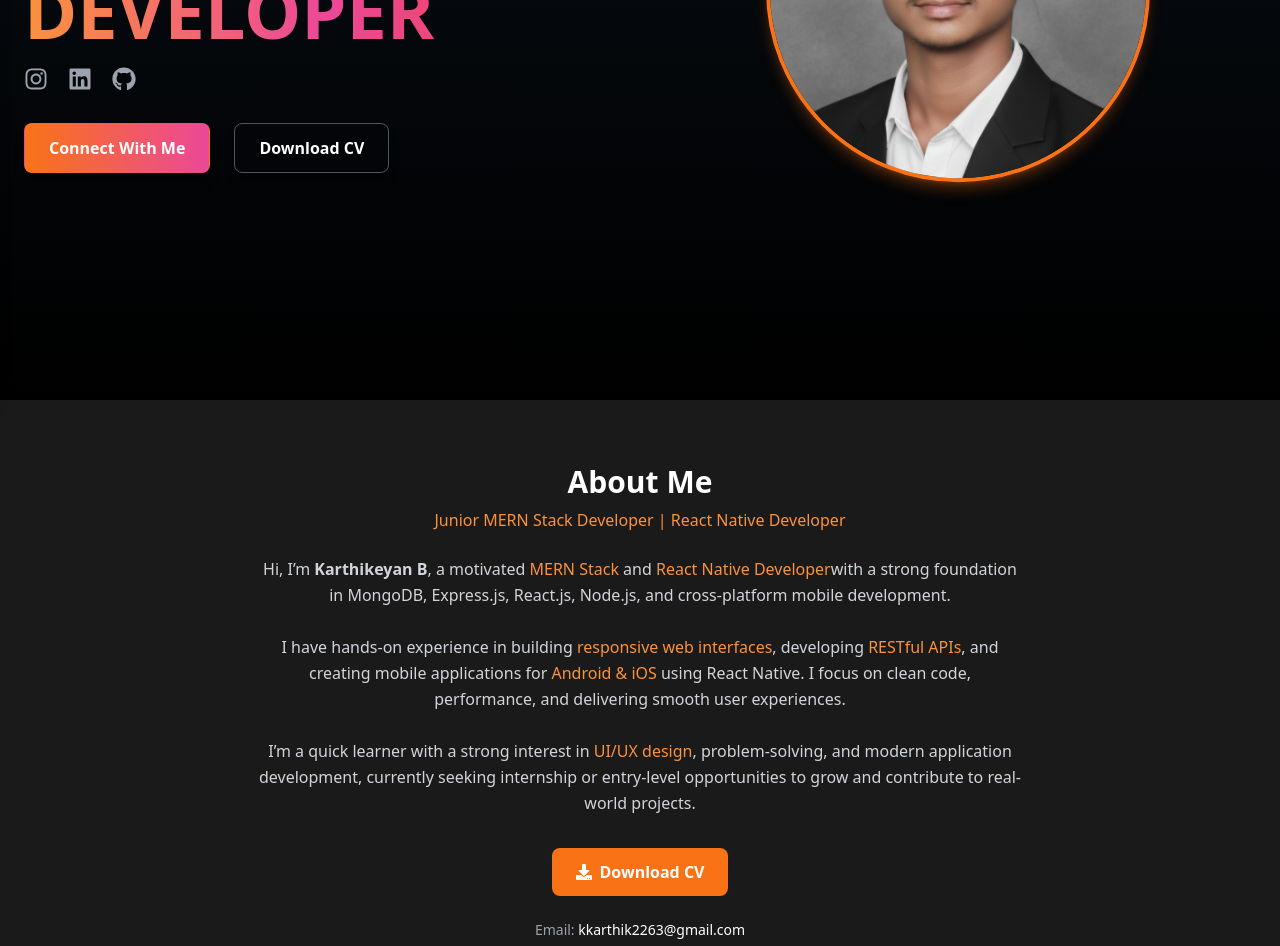
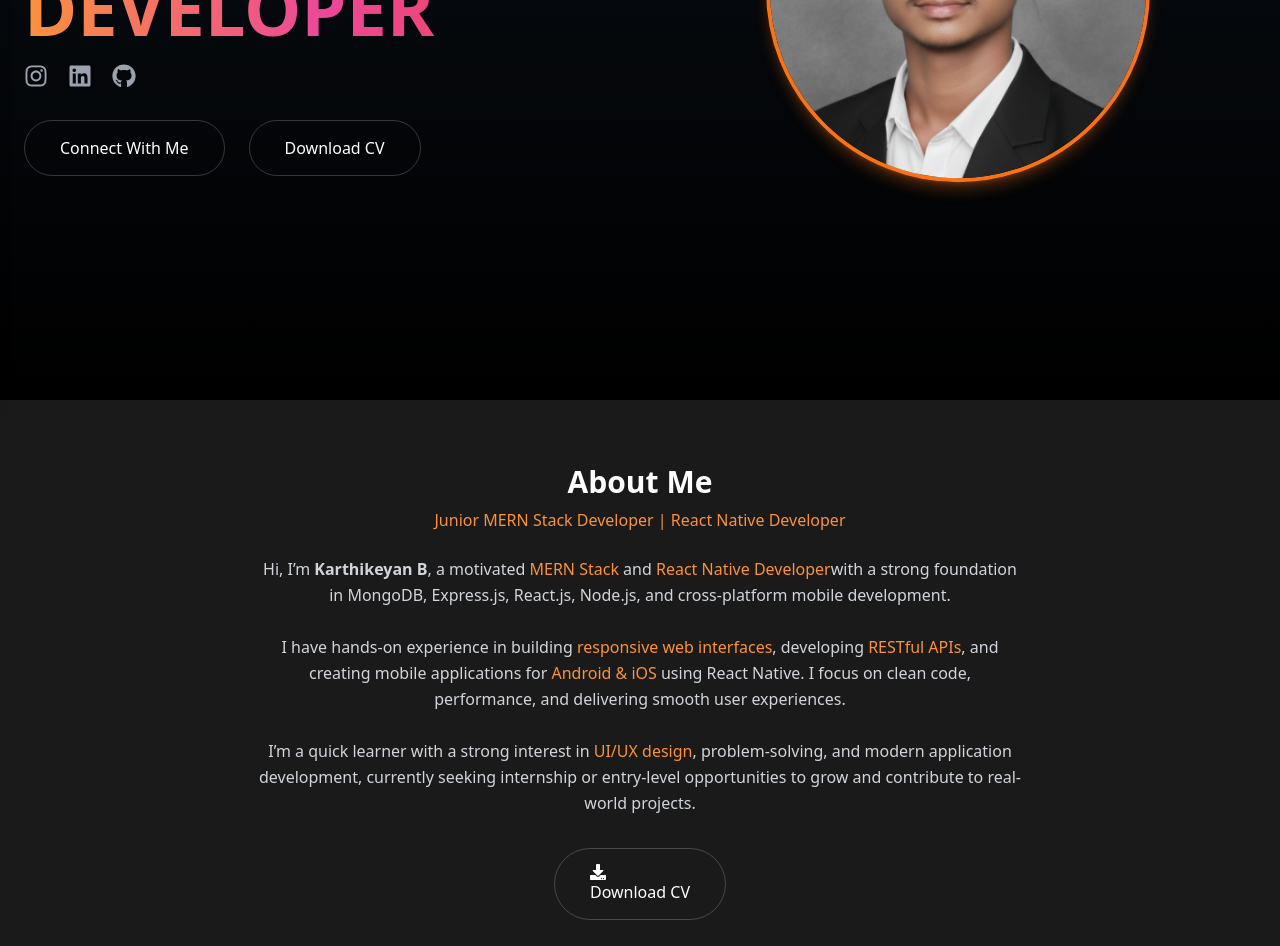
Before and after one commit to Karthik1212k/FUTURE_FS_01, a React (Vite) app: page / in a window 1280 px wide. Shown: the part 400-1346 px from the top of the page. Built offline with nearby package versions, Linux system fonts and the light colour scheme.

Commit message:
new comint

```diff
--- a/src/components/Aboutme.jsx
+++ b/src/components/Aboutme.jsx
@@ -2,6 +2,7 @@
 import React from "react";
 import { FaDownload } from "react-icons/fa";
 import { motion } from "framer-motion";
+import MagneticButton from "./MagneticButton";
 
 export default function AboutMe() {
   const containerVariants = {
@@ -63,16 +64,14 @@ export default function AboutMe() {
           </motion.p>
 
           {/* Download CV Button */}
-          <motion.a
-            href="/Karthikeyan_B_Junior_MERN_Stack_Developer_CV.pdf"
-            download
-            className="inline-flex items-center justify-center bg-orange-500 hover:bg-orange-600 text-white font-semibold px-6 py-3 rounded-lg transition duration-200"
-            variants={itemVariants}
-            whileHover={{ scale: 1.05, boxShadow: "0px 0px 8px rgb(249, 115, 22)" }}
-            whileTap={{ scale: 0.95 }}
-          >
-            <FaDownload className="mr-2" /> Download CV
-          </motion.a>
+          <motion.div variants={itemVariants} className="flex justify-center">
+            <MagneticButton
+              href="/Karthikeyan_B_Junior_MERN_Stack_Developer_CV.pdf"
+              download
+            >
+              <FaDownload className="mr-2" /> Download CV
+            </MagneticButton>
+          </motion.div>
 
           {/* Contact Info */}
           <motion.div className="mt-6 text-gray-400 text-sm space-y-1" variants={itemVariants}>
--- /dev/null
+++ b/src/components/MagneticButton.css
@@ -0,0 +1,70 @@
+/* Base button styles */
+.dulcedo-btn {
+  position: relative;
+  display: inline-flex;
+  align-items: center;
+  justify-content: center;
+  padding: 15px 35px;
+  border: 1px solid rgba(255, 255, 255, 0.2);
+  /* Minimalist light border for dark bg */
+  border-radius: 999px;
+  /* Perfect pill shape */
+  background-color: transparent;
+  color: #fff;
+  /* White text for dark mode */
+  font-size: 16px;
+  font-family: inherit;
+  font-weight: 500;
+  cursor: pointer;
+  overflow: hidden;
+  text-decoration: none;
+
+  /* Smooth transition for the magnetic snap-back */
+  transition: transform 0.3s cubic-bezier(0.25, 1, 0.5, 1);
+  z-index: 1;
+}
+
+/* Remove transform transition while hovering so it tracks the mouse instantly */
+.dulcedo-btn:hover {
+  transition: transform 0s linear;
+}
+
+/* The Text Layer */
+.dulcedo-btn span {
+  position: relative;
+  z-index: 2;
+  transition: color 0.4s cubic-bezier(0.76, 0, 0.24, 1);
+}
+
+/* The Liquid Fill Layer */
+.dulcedo-btn::before {
+  content: "";
+  position: absolute;
+  top: 100%;
+  left: 0;
+  width: 100%;
+  height: 100%;
+  background-color: #f97316;
+  /* Orange color of the fill */
+
+  /* Creates the curved "bubble" effect at the top of the fill */
+  border-radius: 50% 50% 0 0;
+
+  /* Custom cubic-bezier for that premium, snappy easing */
+  transition: top 0.5s cubic-bezier(0.76, 0, 0.24, 1),
+    border-radius 0.5s cubic-bezier(0.76, 0, 0.24, 1);
+  z-index: -1;
+}
+
+/* Hover States */
+.dulcedo-btn:hover span {
+  color: #fff;
+  /* Text stays white on hover */
+}
+
+.dulcedo-btn:hover::before {
+  top: 0;
+  /* Sweeps up to fill the button */
+  border-radius: 0;
+  /* Flattens out perfectly */
+}
--- /dev/null
+++ b/src/components/MagneticButton.jsx
@@ -0,0 +1,45 @@
+import React, { useRef, useState } from 'react';
+import './MagneticButton.css'; // Import the CSS file below
+
+const MagneticButton = ({ children, onClick, href, className = '', type = 'button', ...rest }) => {
+    const buttonRef = useRef(null);
+    const [position, setPosition] = useState({ x: 0, y: 0 });
+
+    const handleMouseMove = (e) => {
+        if (!buttonRef.current) return;
+        const { left, top, width, height } = buttonRef.current.getBoundingClientRect();
+        // The multiplier (0.3) controls the strength of the magnetic pull
+        const x = (e.clientX - left - width / 2) * 0.3;
+        const y = (e.clientY - top - height / 2) * 0.3;
+        setPosition({ x, y });
+    };
+
+    const handleMouseLeave = () => {
+        // Reset position smoothly when the mouse leaves
+        setPosition({ x: 0, y: 0 });
+    };
+
+    // Render an <a> tag if an href is provided, otherwise a <button>
+    const Component = href ? 'a' : 'button';
+    const buttonProps = href ? {} : { type };
+
+    return (
+        <Component
+            href={href}
+            ref={buttonRef}
+            className={`dulcedo-btn ${className}`}
+            onMouseMove={handleMouseMove}
+            onMouseLeave={handleMouseLeave}
+            onClick={onClick}
+            style={{
+                transform: `translate(${position.x}px, ${position.y}px)`
+            }}
+            {...buttonProps}
+            {...rest}
+        >
+            <span>{children}</span>
+        </Component>
+    );
+};
+
+export default MagneticButton;
--- a/src/components/Projects.jsx
+++ b/src/components/Projects.jsx
@@ -4,6 +4,7 @@ import { motion, AnimatePresence } from "framer-motion";
 import { FaExternalLinkAlt, FaGithub, FaChevronLeft, FaChevronRight } from "react-icons/fa";
 import TiltedCard from "./TiltedCard";
 import ElectricBorder from "./ElectricBorder";
+import MagneticButton from "./MagneticButton";
 
 export default function Projects() {
   const projectList = [
@@ -167,14 +168,15 @@ export default function Projects() {
                         </div>
 
                         <div className="flex justify-end">
-                          <a
+                          <MagneticButton
                             href={projectList[currentIndex].link}
                             target="_blank"
                             rel="noopener noreferrer"
-                            className="inline-flex items-center gap-2 text-white bg-orange-500 hover:bg-orange-600 px-5 py-2 rounded-lg font-medium transition-colors shadow-md"
                           >
-                            {projectList[currentIndex].icon} View Project
-                          </a>
+                            <div className="flex items-center gap-2">
+                              {projectList[currentIndex].icon} View Project
+                            </div>
+                          </MagneticButton>
                         </div>
                       </div>
                     </ElectricBorder>
--- a/src/components/contact.jsx
+++ b/src/components/contact.jsx
@@ -2,6 +2,7 @@
 import React, { useState } from "react";
 import axios from "axios";
 import { motion } from "framer-motion";
+import MagneticButton from "./MagneticButton";
 
 export default function Contact() {
   const [formData, setFormData] = useState({
@@ -144,14 +145,11 @@ export default function Contact() {
           ></motion.textarea>
 
           <div className="md:col-span-2 flex justify-end">
-            <motion.button
+            <MagneticButton
               type="submit"
-              whileHover={{ scale: 1.05, backgroundColor: "#f97316", borderColor: "#f97316" }}
-              whileTap={{ scale: 0.95 }}
-              className="border border-gray-500 px-6 py-2 rounded-md transition-colors"
             >
               Send
-            </motion.button>
+            </MagneticButton>
           </div>
         </motion.form>
       </section>
--- a/src/components/home.jsx
+++ b/src/components/home.jsx
@@ -3,6 +3,7 @@ import React from "react";
 import { motion } from "framer-motion";
 import { FaInstagram, FaLinkedin, FaGithub } from "react-icons/fa";
 import profile from "../assets/profile.jpg";
+import MagneticButton from "./MagneticButton";
 
 export default function Home() {
   return (
@@ -72,27 +73,21 @@ export default function Home() {
             transition={{ delay: 0.8, duration: 0.8 }}
           >
             {/* LinkedIn */}
-            <motion.a
+            <MagneticButton
               href="https://www.linkedin.com/in/12karthikeyanb"
               target="_blank"
               rel="noopener noreferrer"
-              className="px-6 py-3 rounded-lg font-semibold shadow-lg border border-transparent bg-gradient-to-r from-orange-500 to-pink-500 hover:from-pink-500 hover:to-orange-500 text-white"
-              whileHover={{ scale: 1.05 }}
-              whileTap={{ scale: 0.95 }}
             >
               Connect With Me
-            </motion.a>
+            </MagneticButton>
 
             {/* CV */}
-            <motion.a
+            <MagneticButton
               href="/Karthikeyan_B_Junior_MERN_Stack_Developer_CV.pdf"
               download
-              className="px-6 py-3 rounded-lg font-semibold shadow-lg border border-gray-600 hover:border-orange-400 text-white"
-              whileHover={{ scale: 1.05 }}
-              whileTap={{ scale: 0.95 }}
             >
               Download CV
-            </motion.a>
+            </MagneticButton>
           </motion.div>
         </motion.div>
 
```
